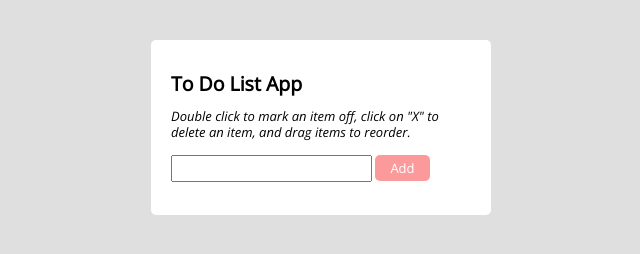
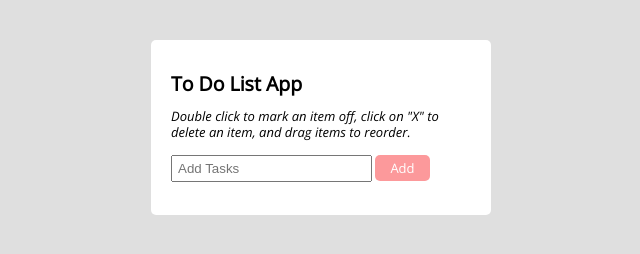
Before and after one commit to codestun/to-do-list-app, a plain HTML site: page index.html in a window 1280 px wide. Shown: the full height of the page, 319-959 px from the left. Drawn offline with nearby package versions, Linux system fonts and the light colour scheme.

Commit message:
Remove unnecessary form code, add placeholder

```diff
--- a/index.html
+++ b/index.html
@@ -12,14 +12,12 @@
   <div class="container">
     <h2>To Do List App</h2>
     <p><em> Double click to mark an item off, click on "X" to delete an item, and drag items to reorder.</em></p>
+    <div>
+      <input type="text" placeholder="Add Tasks" name="ListItem" id="input" />
 
-    <form name="toDoList">
-      <input type="text" name="ListItem" id="input" />
-    </form>
-
-    <div onclick="newItem()" id="button">Add</div>
-    <br />
-    <ol id="list"></ol>
+      <div onclick="newItem()" id="button">Add</div>
+      <ol id="list"></ol>
+    </div>
   </div>
   <script src="https://code.jquery.com/jquery-3.5.1.js" integrity="sha256-QWo7LDvxbWT2tbbQ97B53yJnYU3WhH/C8ycbRAkjPDc="
     crossorigin="anonymous"></script>
```
